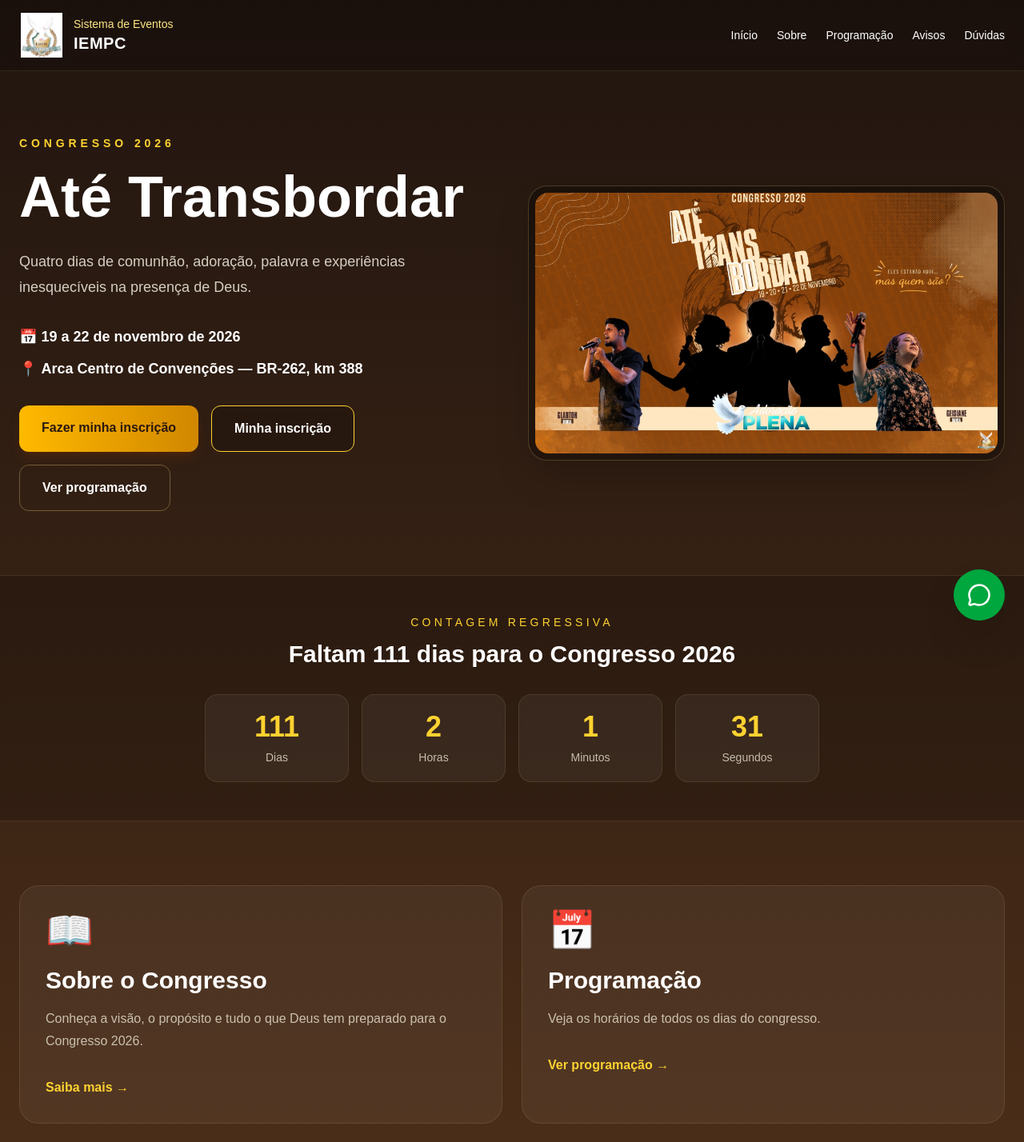
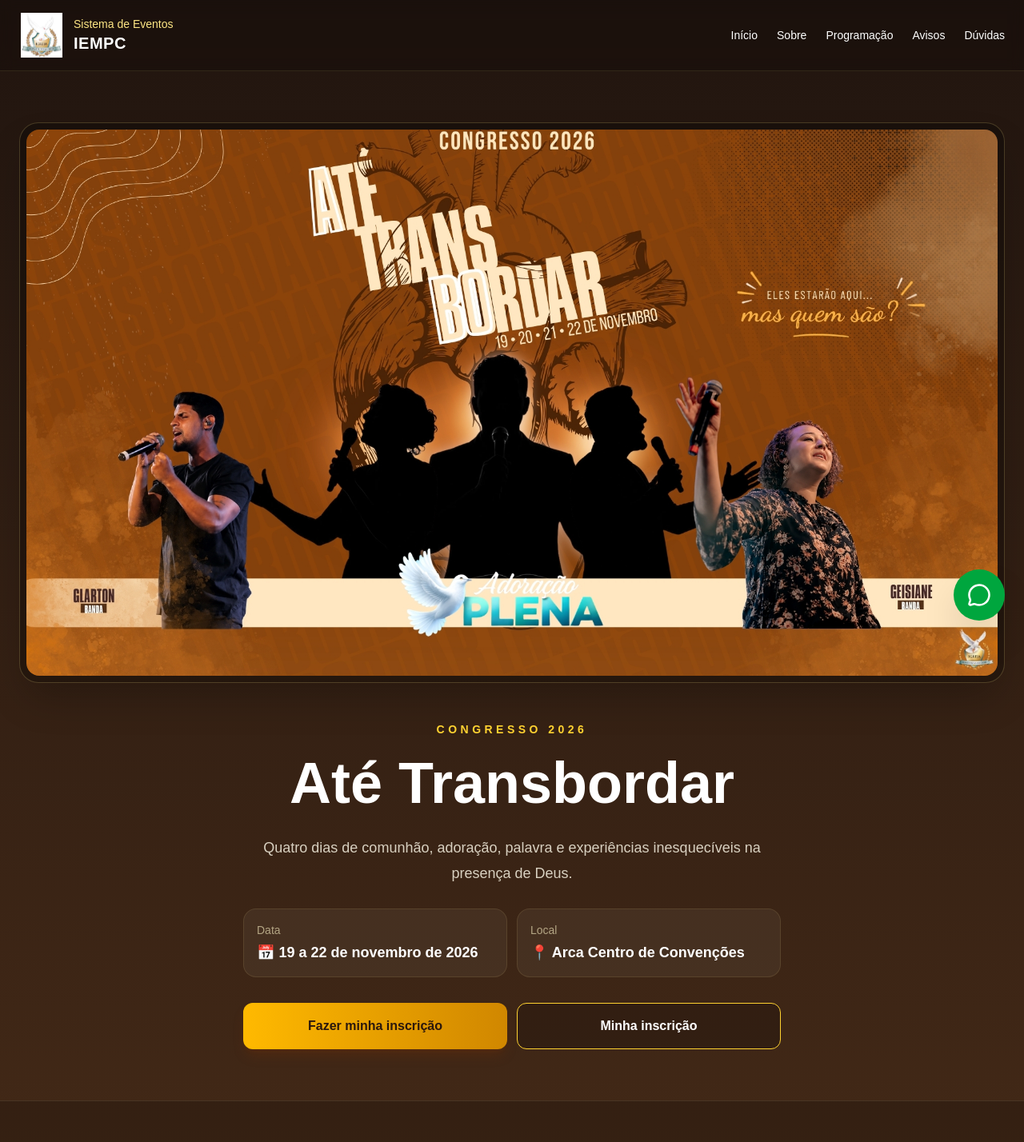
Before and after one commit to imissaoplenaemcristo-creator/CONGRESSO2026, a Next.js app: page / in a window 1280 px wide. Shown: the top 1428 px of the page at 80% size. Built offline with nearby package versions, Linux system fonts and the light colour scheme.

Commit message:
feat: destaca flyer e reorganiza pagina inicial

```diff
--- a/app/page.tsx
+++ b/app/page.tsx
@@ -126,63 +126,7 @@ export default function Home() {
         </div>
       </header>
 
-      <section className="mx-auto grid max-w-7xl items-center gap-10 px-6 py-12 lg:grid-cols-2 lg:py-20">
-        <div>
-          <p className="mb-3 text-sm font-semibold uppercase tracking-[0.35em] text-amber-300">
-            Congresso 2026
-          </p>
-
-          <h2 className="text-5xl font-black leading-tight md:text-7xl">
-            Até Transbordar
-          </h2>
-
-          <p className="mt-5 max-w-xl text-lg leading-8 text-amber-50/80">
-            Quatro dias de comunhão, adoração,
-            palavra e experiências inesquecíveis na
-            presença de Deus.
-          </p>
-
-          <div className="mt-8 space-y-3 text-lg">
-            <p>
-              📅{" "}
-              <strong>
-                19 a 22 de novembro de 2026
-              </strong>
-            </p>
-
-            <p>
-              📍{" "}
-              <strong>
-                Arca Centro de Convenções — BR-262,
-                km 388
-              </strong>
-            </p>
-          </div>
-
-          <div className="mt-8 flex flex-wrap gap-4">
-            <Link
-              href="/inscricao/formulario"
-              className="rounded-xl bg-gradient-to-r from-amber-400 to-yellow-600 px-7 py-4 font-bold text-[#2b180d] shadow-lg shadow-amber-900/30 transition hover:scale-[1.02]"
-            >
-              Fazer minha inscrição
-            </Link>
-
-            <Link
-              href="/minha-inscricao"
-              className="rounded-xl border border-amber-300 bg-black/20 px-7 py-4 font-bold text-white transition hover:bg-amber-500 hover:text-[#2b180d]"
-            >
-              Minha inscrição
-            </Link>
-
-            <Link
-              href="/programacao"
-              className="rounded-xl border border-amber-200/30 px-7 py-4 font-semibold transition hover:bg-white/10"
-            >
-              Ver programação
-            </Link>
-          </div>
-        </div>
-
+      <section className="mx-auto max-w-7xl px-4 py-8 sm:px-6 sm:py-12 lg:py-16">
         <div className="overflow-hidden rounded-3xl border border-amber-200/20 bg-black/30 p-2 shadow-2xl">
           <Image
             src="/flyer-congresso-2026.jpg"
@@ -190,8 +134,55 @@ export default function Home() {
             width={1920}
             height={1080}
             priority
-            className="h-auto w-full rounded-2xl"
+            className="h-auto w-full rounded-2xl object-cover"
           />
+        </div>
+
+        <div className="mx-auto mt-10 max-w-4xl text-center sm:mt-12">
+          <p className="text-sm font-semibold uppercase tracking-[0.32em] text-amber-300">
+            Congresso 2026
+          </p>
+
+          <h2 className="mt-3 text-4xl font-black leading-tight sm:text-5xl md:text-6xl lg:text-7xl">
+            Até Transbordar
+          </h2>
+
+          <p className="mx-auto mt-5 max-w-2xl text-base leading-7 text-amber-50/80 sm:text-lg sm:leading-8">
+            Quatro dias de comunhão, adoração, palavra e experiências
+            inesquecíveis na presença de Deus.
+          </p>
+
+          <div className="mx-auto mt-7 grid max-w-2xl gap-3 text-left text-base sm:grid-cols-2 sm:text-lg">
+            <div className="rounded-2xl border border-amber-200/10 bg-white/5 p-4">
+              <p className="text-sm text-amber-100/60">Data</p>
+              <p className="mt-1 font-black text-white">
+                📅 19 a 22 de novembro de 2026
+              </p>
+            </div>
+
+            <div className="rounded-2xl border border-amber-200/10 bg-white/5 p-4">
+              <p className="text-sm text-amber-100/60">Local</p>
+              <p className="mt-1 font-black text-white">
+                📍 Arca Centro de Convenções
+              </p>
+            </div>
+          </div>
+
+          <div className="mx-auto mt-8 grid max-w-2xl gap-3 sm:grid-cols-2">
+            <Link
+              href="/inscricao/formulario"
+              className="flex min-h-14 items-center justify-center rounded-xl bg-gradient-to-r from-amber-400 to-yellow-600 px-6 py-4 text-center font-black text-[#2b180d] shadow-lg shadow-amber-900/30 transition hover:scale-[1.02]"
+            >
+              Fazer minha inscrição
+            </Link>
+
+            <Link
+              href="/minha-inscricao"
+              className="flex min-h-14 items-center justify-center rounded-xl border border-amber-300 bg-black/20 px-6 py-4 text-center font-black text-white transition hover:bg-amber-500 hover:text-[#2b180d]"
+            >
+              Minha inscrição
+            </Link>
+          </div>
         </div>
       </section>
 
@@ -244,7 +235,7 @@ export default function Home() {
         </div>
       </section>
 
-      <section className="mx-auto max-w-7xl px-6 py-20">
+      <section className="mx-auto max-w-7xl px-4 py-14 sm:px-6 sm:py-20">
         <div className="grid gap-6 md:grid-cols-2">
           <Link
             href="/sobre"
@@ -329,7 +320,7 @@ export default function Home() {
         </div>
       </section>
 
-      <section className="mx-auto max-w-7xl px-6 pb-20">
+      <section className="mx-auto max-w-7xl px-4 pb-16 sm:px-6 sm:pb-20">
         <div className="rounded-3xl bg-gradient-to-r from-amber-400 to-yellow-600 p-8 text-center text-[#2b180d] md:p-12">
           <p className="text-sm font-bold uppercase tracking-[0.3em]">
             Inscrição
```
